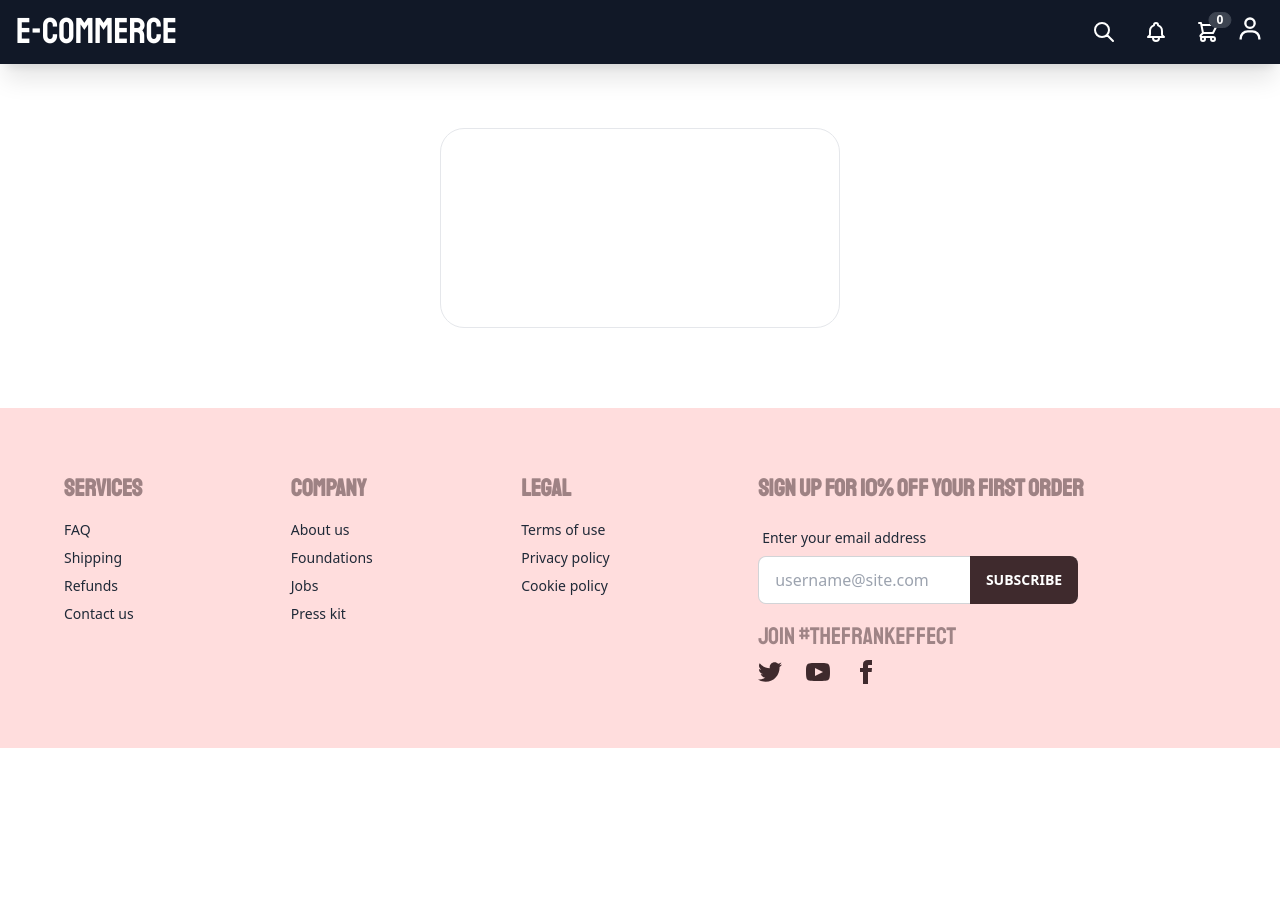
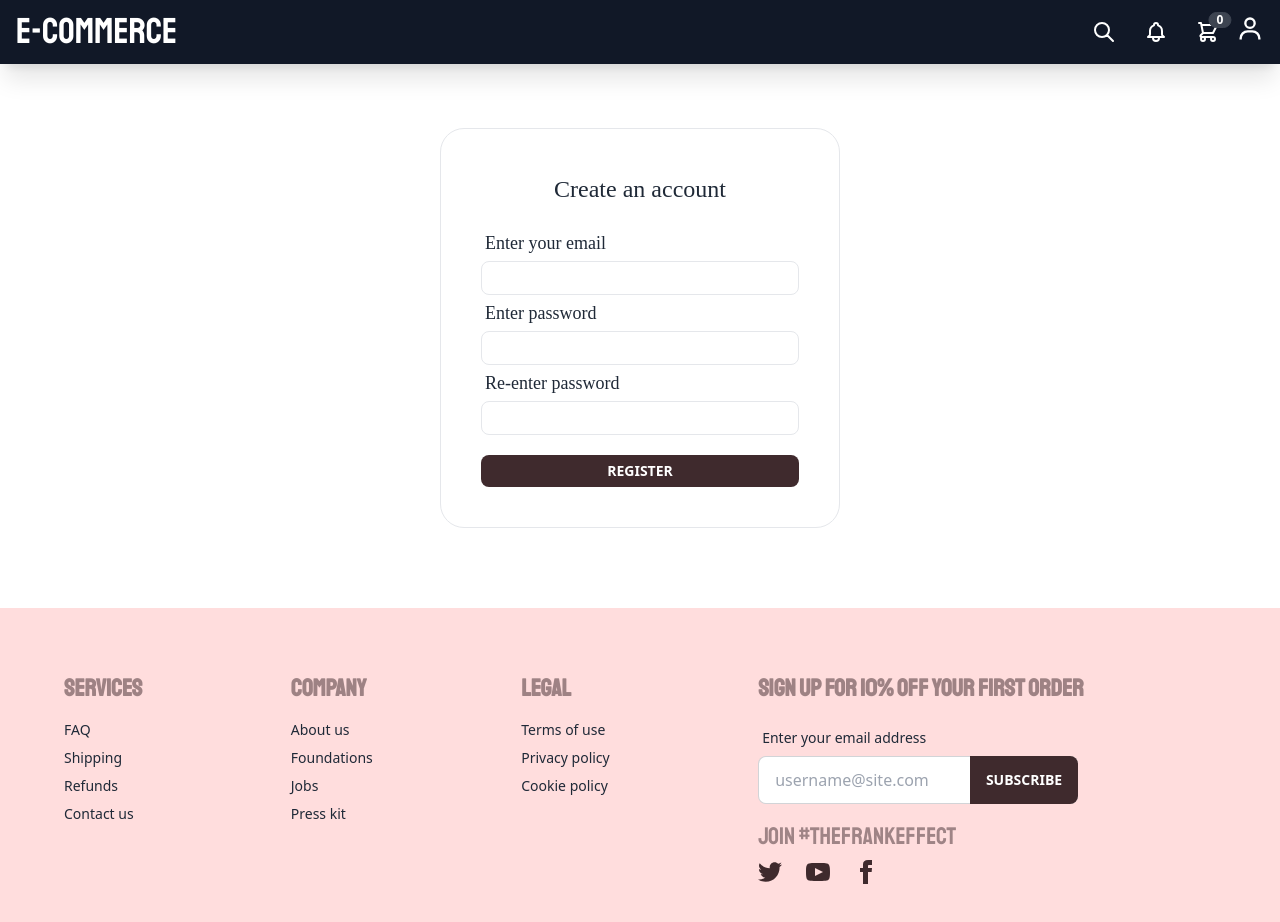
Before and after one commit to izabelaoska/e-commerce-project, a Next.js app: page /signup in a window 1280 px wide. Shown: the top 922 px of the page. Before the commit the page ends 800 px from the top, so only its background shows below. Built offline with nearby package versions, Linux system fonts and the light colour scheme; a web font is replaced by a local one.

Commit message:
feat: signup form built/ signup api page

```diff
--- a/components/Layout/Navbar/Navbar.tsx
+++ b/components/Layout/Navbar/Navbar.tsx
@@ -1,23 +1,23 @@
 import { Basket } from "./Basket"
 import { Notifications } from "./Notifications"
 import { Search } from "./Search"
-import { SignIn } from "./SignUp"
+import { OptionsDropdown } from "./OptionsDropdown"
 import Link from "next/link"
 
 export const Navbar = () => {
   return (
-    <header className="bg-gray-900 text-white shadow-xl fixed w-full z-10">
+    <header className="fixed z-10 w-full text-white bg-gray-900 shadow-xl">
       <nav className="container px-4 mx-auto navbar">
         <div className="navbar-start navbar-title">
-          <a className="normal-case text-4xl">E-Commerce</a>
+          <a className="text-4xl normal-case">E-Commerce</a>
         </div>
-        <div className="navbar-end gap-1">
+        <div className="gap-1 navbar-end">
           <Search />
           <Notifications />
           <Link href="/basket">
             <Basket />
           </Link>
-          <SignIn />
+          <OptionsDropdown />
         </div>
       </nav>
     </header>
--- a/components/Layout/Navbar/SignUp.tsx
+++ b/components/Layout/Navbar/OptionsDropdown.tsx
@@ -1,7 +1,7 @@
 import Link from "next/link"
 import { BiUser } from "react-icons/bi"
 
-export const SignIn = () => {
+export const OptionsDropdown = () => {
   return (
     <div className="dropdown dropdown-end">
       <button
--- a/components/index.ts
+++ b/components/index.ts
@@ -4,7 +4,7 @@ export * from "./Layout/Hero/Hero"
 export * from "./Layout/Layout"
 export * from "./Layout/NewProduct/NewProduct"
 export * from "./Layout/Navbar/Search"
-export * from "./Layout/Navbar/SignUp"
+export * from "./Layout/Navbar/OptionsDropdown"
 export * from "./Layout/Navbar/Notifications"
 export * from "./Layout/Footer/Footer"
 export * from "./Layout/OurProducts/OurProducts"
--- /dev/null
+++ b/middleware/_defaultHandler.ts
@@ -0,0 +1,22 @@
+import { NextApiRequest, NextApiResponse } from "next"
+import nextConnect from "next-connect"
+
+const handler = nextConnect<
+  NextApiRequest,
+  NextApiResponse
+>({
+  onError: (err, req, res) => {
+    res.status(501).json({
+      error: `Something went wrong! ${err.message}`,
+    })
+  },
+  onNoMatch: (req, res) => {
+    res
+      .status(405)
+      .json({ error: `Method ${req.method} Not Allowed` })
+  },
+})
+
+export default handler
+
+//This function will run with every API request, and handle any request errors.
--- a/package.json
+++ b/package.json
@@ -12,6 +12,7 @@
     "@types/uuid": "^8.3.4",
     "daisyui": "^2.20.0",
     "next": "12.2.3",
+    "next-connect": "^0.13.0",
     "react": "18.2.0",
     "react-dom": "18.2.0",
     "react-icons": "^4.4.0",
--- /dev/null
+++ b/pages/api/signup.ts
@@ -0,0 +1,36 @@
+import type { NextApiRequest, NextApiResponse } from "next"
+
+import handler from "../../middleware/_defaultHandler"
+
+export default handler.post(
+  async (req: NextApiRequest, res: NextApiResponse) => {
+    const { email, password1, password2 } = req.body
+
+    const errors: string[] = getFormErrors(
+      email,
+      password1,
+      password2
+    )
+    if (errors.length > 0) {
+      return res.status(400).json({ error: errors })
+    }
+  }
+)
+
+const getFormErrors = (
+  email: string,
+  password1: string,
+  password2: string
+) => {
+  const errors: string[] = []
+  if (!email || !password1 || !password2) {
+    errors.push("All fields are required")
+  }
+  if (password1.length < 6) {
+    errors.push("Password must be at least 6 characters")
+  }
+  if (password1 !== password2) {
+    errors.push("Passwords do not match")
+  }
+  return errors
+}
--- a/pages/signup.tsx
+++ b/pages/signup.tsx
@@ -1,12 +1,74 @@
-import React from "react"
+import React, { useState } from "react"
 import { Layout } from "../components"
+import { postFormData } from "../utils/postFormData"
 
-const signup = () => {
+const SignUpForm = () => {
+  const [email, setEmail] = useState("")
+  const [password1, setPassword1] = useState("")
+  const [password2, setPassword2] = useState("")
+
+  const handleSubmit = async (e: React.FormEvent) => {
+    e.preventDefault()
+    const formData = { email, password1, password2 }
+    const { response, result } = await postFormData(
+      formData,
+      "/api/signup"
+    )
+    console.log(
+      { response, result },
+      email,
+      password1,
+      password2
+    )
+    setEmail(""), setPassword1(""), setPassword2("")
+  }
+
   return (
     <Layout>
-      <div className="w-[400px] h-[200px] pt-20 m-auto rounded-3xl border"></div>
+      <div className="w-[400px] h-[400px] py-11 px-10 m-auto rounded-3xl border">
+        <div className="flex items-center justify-center text-2xl font-subHeader">
+          Create an account
+        </div>
+        <form
+          className="grid gap-1 mt-6"
+          onSubmit={handleSubmit}
+        >
+          <label className="px-1 text-lg font-subHeader">
+            Enter your email
+          </label>
+          <input
+            className="px-2 py-1 border rounded-lg"
+            type="text"
+            value={email}
+            onChange={(e) => setEmail(e.target.value)}
+          />
+          <label className="px-1 text-lg font-subHeader">
+            Enter password
+          </label>
+          <input
+            className="px-2 py-1 border rounded-lg"
+            type="text"
+            value={password1}
+            onChange={(e) => setPassword1(e.target.value)}
+          />
+          <label className="px-1 text-lg font-subHeader">
+            Re-enter password
+          </label>
+          <input
+            className="px-2 py-1 border rounded-lg"
+            type="text"
+            value={password2}
+            onChange={(e) => {
+              setPassword2(e.target.value)
+            }}
+          />
+          <button className="bg-[#3F2A2D] border-none btn hover:bg-[#3F2A2D] mt-4 btn-sm">
+            Register
+          </button>
+        </form>
+      </div>
     </Layout>
   )
 }
 
-export default signup
+export default SignUpForm
--- /dev/null
+++ b/utils/postFormData.ts
@@ -0,0 +1,13 @@
+export const postFormData = async (
+  data: { [k: string]: any },
+  url: string
+) => {
+  const requestOptions = {
+    method: "POST",
+    headers: { "Content-Type": "application/json" },
+    body: JSON.stringify(data),
+  }
+  const response = await fetch(url, requestOptions)
+  const result = await response.json()
+  return { response, result }
+}
```
Also changed, not shown: 1 other file (tests, documents, lock files or other folders).
